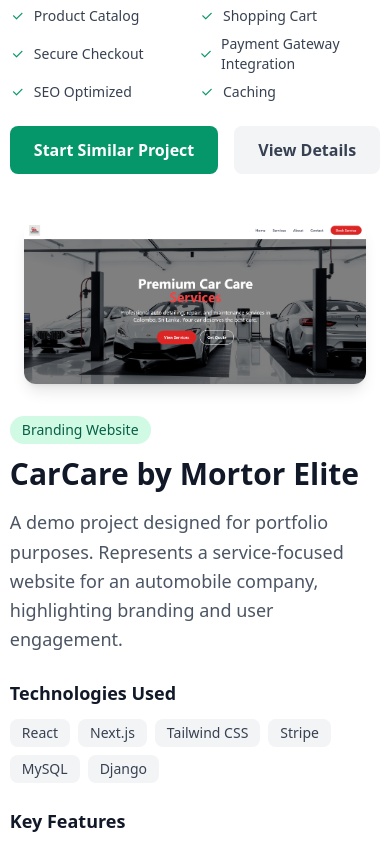
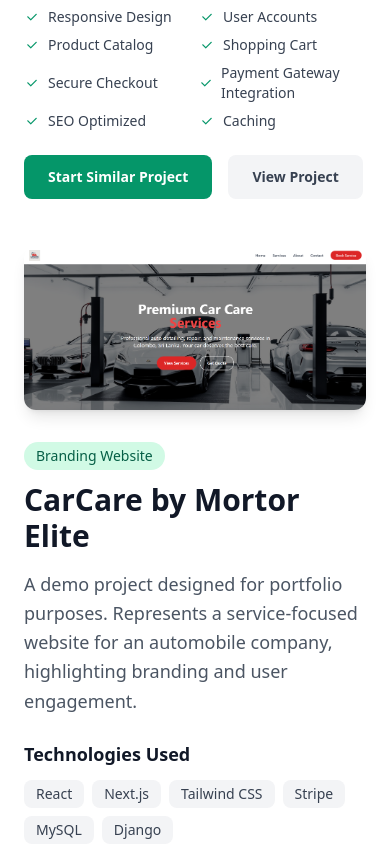
Before and after one commit to savindu19990928/Devrious-2, a Next.js app: page /portfolio in a window 390 px wide. Shown: the part 2000-2844 px from the top of the page. Built offline with nearby package versions, Linux system fonts and the light colour scheme.

Commit message:
Update WebProjectsGrid.tsx

```diff
--- a/app/portfolio/WebProjectsGrid.tsx
+++ b/app/portfolio/WebProjectsGrid.tsx
@@ -132,12 +132,12 @@ export default function WebProjectsGrid() {
                 <div className="flex space-x-4">
                   <Link
                     href="/contact"
-                    className="bg-emerald-600 text-white px-6 py-3 rounded-lg font-semibold hover:bg-emerald-700 transition-colors cursor-pointer whitespace-nowrap"
+                    className="bg-emerald-600 text-white px-6 py-3 rounded-lg font-semibold hover:bg-emerald-700 transition-colors cursor-pointer whitespace-nowrap text-sm sm:text-base"
                   >
                     Start Similar Project
                   </Link>
-                  <button onClick={() => { handleOpenTabs(project.liveUrl) }} className="bg-gray-100 text-gray-700 px-6 py-3 rounded-lg font-semibold hover:bg-gray-200 transition-colors cursor-pointer whitespace-nowrap">
-                    View Details
+                  <button onClick={() => { handleOpenTabs(project.liveUrl) }} className="bg-gray-100 text-gray-700 px-6 py-3 rounded-lg font-semibold hover:bg-gray-200 transition-colors cursor-pointer whitespace-nowrap text-sm sm:text-base">
+                    View Project
                   </button>
                 </div>
               </div>
```
